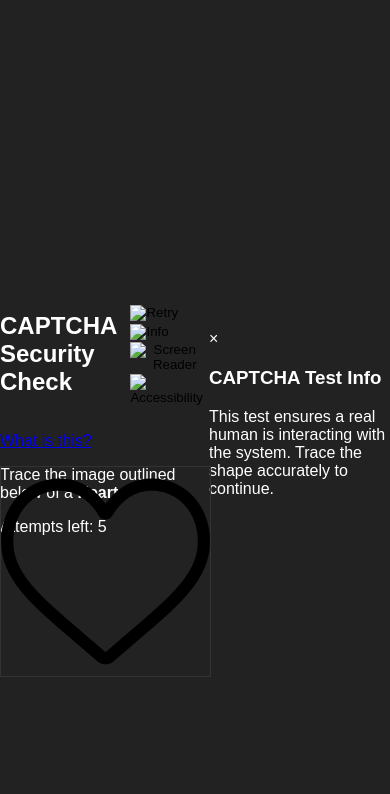
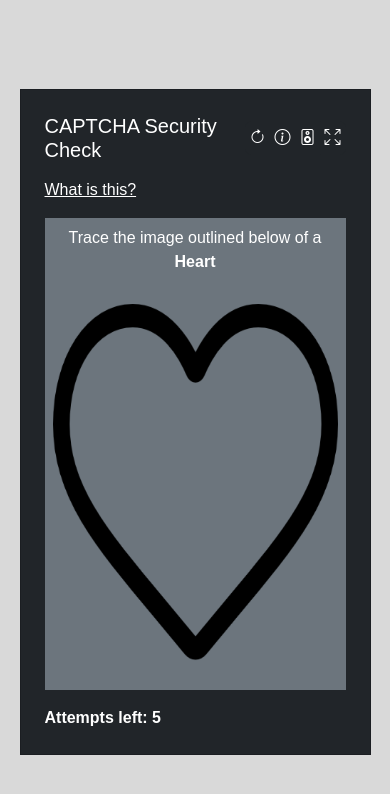
Before and after one commit to ethantongg/CSCE-436, a plain HTML site: page index.html in a window 390 px wide. Drawn offline with nearby package versions, Linux system fonts and the light colour scheme.

Commit message:
UI changes

```diff
--- a/index.html
+++ b/index.html
@@ -3,48 +3,71 @@
 <head>
 <meta charset="UTF-8">
 <title>Motion CAPTCHA Prototype</title>
+
+<!-- Bootstrap CSS -->
+<link href="https://cdn.jsdelivr.net/npm/bootstrap@5.3.3/dist/css/bootstrap.min.css" rel="stylesheet">
+<link href="https://cdn.jsdelivr.net/npm/bootstrap-icons@1.11.1/font/bootstrap-icons.css" rel="stylesheet">
 <link rel="stylesheet" href="style.css">
 </head>
-<body>
-    <div id="captchaContainer">
-        <!-- Top row: title + 4 buttons -->
-        <div id="topRow">
-            <h2>CAPTCHA Security Check</h2>
-            <div id="topButtons">
-                <button id="retryBtn" title="Retry"><img src="icons/retry.svg" alt="Retry"></button>
-                <button id="infoBtn" title="Test Info"><img src="icons/info.svg" alt="Info"></button>
-                <button id="screenReaderBtn" title="Screen Reader"><img src="icons/speaker.svg" alt="Screen Reader"></button>
-                <button id="accessibilityBtn" title="Accessibility"><img src="icons/expand.svg" alt="Accessibility"></button>
+<body class="d-flex justify-content-center align-items-center min-vh-100">
+
+<div id="captchaContainer" class="bg-dark card text-white p-4" style="max-width:500px; width:90%;">
+
+    <!-- Top Row -->
+    <div class="d-flex justify-content-between align-items-center mb-3">
+        <h5 class="m-0">CAPTCHA Security Check</h5>
+        <div class="btn-group">
+            <button id="retryBtn" class="btn btn-dark p-1" title="Retry"><i class="bi bi-arrow-clockwise"></i></button>
+            <button id="infoBtn" class="btn btn-dark p-1" title="Info"><i class="bi bi-info-circle"></i></button>
+            <button id="screenReaderBtn" class="btn btn-dark p-1" title="Screen Reader"><i class="bi bi-speaker"></i></button>
+            <button id="accessibilityBtn" class="btn btn-dark p-1" title="Accessibility"><i class="bi bi-arrows-fullscreen"></i></button>
         </div>
     </div>
 
     <!-- Info link -->
-        <p id="captchaInfo"><a href="https://en.wikipedia.org/wiki/CAPTCHA" target="_blank">What is this?</a></p>
+    <p class="mb-3"><a href="https://en.wikipedia.org/wiki/CAPTCHA" target="_blank" class="text-white text-decoration-underline">What is this?</a></p>
 
-        <!-- Canvas container -->
-        <div id="canvasWrapper">
-            <p id="canvasPrompt">Trace the image outlined below of a <b id="imageName">Heart</b></p>
-            <canvas id="outlineCanvas" width="400" height="400"></canvas>
-            <canvas id="traceCanvas" width="400" height="400"></canvas>
-        </div>
-
-        <!-- Feedback + buttons -->
-        <div id="controls">
-            <p id="feedback"></p>
-            <p id="attemptsLeft"></p>
-            <button id="continueBtn" style="display:none;">Continue</button>
+    <!-- Canvas Container -->
+    <div id="canvasWrapper" class="bg-secondary rounded p-2 text-center mb-3">
+        <p id="canvasPrompt" class="mb-2">Trace the image outlined below of a <b id="imageName">Heart</b></p>
+        <div class="position-relative" style="height:400px;">
+            <canvas id="outlineCanvas" width="400" height="400" class="position-absolute top-0 start-0 w-100 h-100"></canvas>
+            <canvas id="traceCanvas" width="400" height="400" class="position-absolute top-0 start-0 w-100 h-100"></canvas>
         </div>
     </div>
 
+    <!-- Feedback & Controls -->
+    <div class="d-flex justify-content-between align-items-center">
+        <div>
+            <p id="feedback" class="m-0"></p>
+            <p id="attemptsLeft" class="m-0"></p>
+        </div>
+        <div>
+            <button id="continueBtn" class="btn btn-success" style="display:none;">Continue</button>
+        </div>
+    </div>
+
+</div>
+
 <!-- Info Modal -->
-    <div id="infoModal" class="modal">
-        <div class="modalContent">
-            <span class="closeModal">&times;</span>
-            <h3>CAPTCHA Test Info</h3>
+<div id="infoModal" class="modal" tabindex="-1">
+    <div class="modal-dialog modal-dialog-centered">
+        <div class="modal-content p-3 text-dark">
+            <div class="modal-header">
+                <h5 class="modal-title">CAPTCHA Test Info</h5>
+                <button type="button" class="btn-close closeModal"></button>
+            </div>
+            <div class="modal-body">
                 <p>This test ensures a real human is interacting with the system. Trace the shape accurately to continue.</p>
             </div>
         </div>
+    </div>
+</div>
 
+<!-- Bootstrap JS Bundle -->
+<script src="https://cdn.jsdelivr.net/npm/bootstrap@5.3.3/dist/js/bootstrap.bundle.min.js"></script>
+
+<!-- Custom JS -->
 <script src="script.js"></script>
 </body>
 </html>
--- a/style.css
+++ b/style.css
@@ -1,123 +1,53 @@
-/* General body */
 body {
     font-family: Arial, sans-serif;
-    margin: 0;
-    padding: 0;
-    background: #222;
+    background-color: #d9d9d9;
     color: white;
-    display: flex;
-    justify-content: center;
-    align-items: center;
-    min-height: 100vh;
 }
 
-/* Main container */
-#testContainer {
-    background: #000;
-    padding: 20px;
-    border-radius: 12px;
-    max-width: 500px;
-    width: 90%;
-    box-sizing: border-box;
+#captchaContainer {
+    background-color: #000;
+    border-radius: 0px;
 }
 
-/* Top row */
-#topRow {
-    display: flex;
-    justify-content: space-between;
-    align-items: center;
+#canvasWrapper {
+    background-color: #b1bbcb;
+    border-radius: 0px !important;
 }
 
-#topRow h1 {
-    font-size: 1.2em;
-    margin: 0;
+#canvasWrapper canvas {
+    border: 0px;
+    position: absolute;
+    top: 0;
+    left: 0;
 }
 
-#topButtons button {
-    background: none;
-    border: none;
-    margin-left: 8px;
-    cursor: pointer;
-}
-
-#topButtons img {
-    width: 24px;
-    height: 24px;
-}
-
-/* What is this */
-#whatIsThis {
-    margin: 10px 0;
+#feedback {
     text-align: left;
 }
 
-#whatIsThis a {
-    color: #fff;
-    text-decoration: underline;
+#attemptsLeft {
+    font-weight: bold;
 }
 
-/* Canvas container */
-#canvasContainer {
-    background: #b1bbcb;
-    color: white;
-    padding: 10px;
-    border-radius: 8px;
-    text-align: left;
+.modal {
+    display: none;
+    position: fixed;
+    z-index: 2000;
+    padding-top: 100px;
+    left: 0;
+    top: 0;
+    width: 100%;
+    height: 100%;
+    background-color: rgba(0,0,0,0.5);
 }
 
-#canvasPrompt {
-    margin: 0 0 10px 0;
+.modal-content {
+    background-color: #fff;
+    color: #000;
+    margin: auto;
+    border-radius: 10px;
 }
 
-/* Stack canvases */
-#canvasWrapper {
-    position: relative;
-    width: 100%;
-    height: auto;
-    max-width: 400px;
-    margin: 0 auto;
-}
-
-#outlineCanvas,
-#traceCanvas {
-    position: absolute;
-    top: 0;
-    left: 0;
-    width: 100%;
-    height: auto;
-    border: 1px solid #333;
-}
-
-/* Feedback area */
-#feedbackContainer {
-    margin-top: 15px;
-    text-align: center;
-}
-
-#feedback {
-    font-size: 1em;
-    margin-bottom: 10px;
-}
-
-#continueBtn {
-    font-size: 1em;
-    padding: 8px 16px;
+.closeModal {
     cursor: pointer;
 }
-
-/* Responsive for small screens */
-@media (max-width: 500px) {
-    #testContainer {
-        width: 95%;
-        padding: 15px;
-    }
-
-    #topButtons img {
-        width: 20px;
-        height: 20px;
-    }
-
-    #canvasWrapper {
-        max-width: 100%;
-    }
-}
```
Lines whose indentation alone changed are shown as unchanged.
